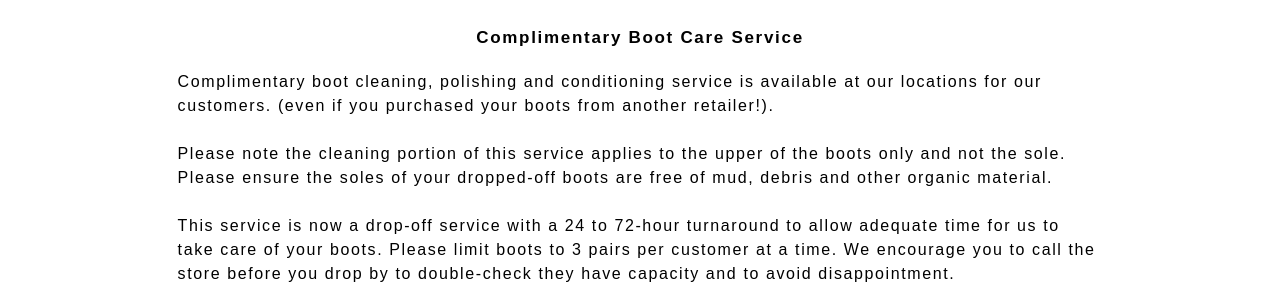
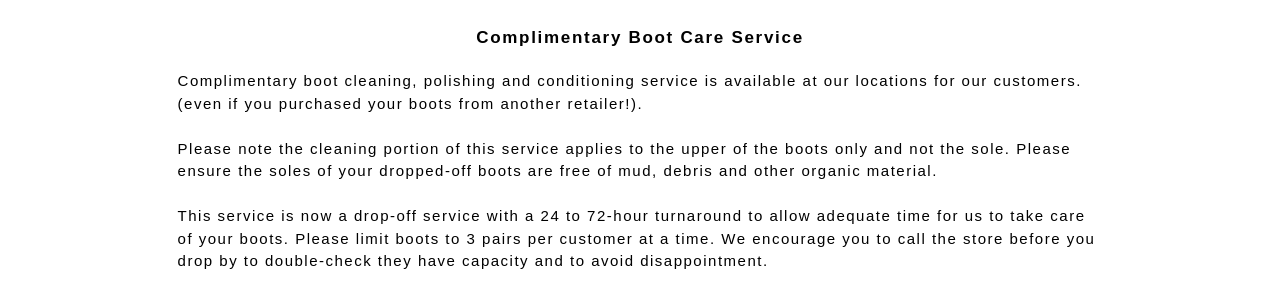
Before and after one commit to Khaled91Alkhatib/VirtuaBank, a React (Vite) app: page / in a window 1280 px wide. Shown: the part 726-1012 px from the top of the page. Built offline with nearby package versions, Linux system fonts and the light colour scheme; no server answers.

Commit message:
Add data to homepage and add styles

```diff
--- a/src/components/Homepage/Homepage.jsx
+++ b/src/components/Homepage/Homepage.jsx
@@ -22,7 +22,7 @@ const Homepage = () => {
 
       <div className='boot-care'>
         <h2>Complimentary Boot Care Service</h2>
-        <div className='boot-care'>
+        <div className='boot-care description'>
           Complimentary boot cleaning, polishing and conditioning service is available at our
           locations for our customers. (even if you purchased your boots from another retailer!).<br /><br />
 
--- a/src/components/Homepage/Homepage.scss
+++ b/src/components/Homepage/Homepage.scss
@@ -47,5 +47,9 @@ div {
       padding: 40px 0 20px 0;
       font-size: 17px;
     }
+
+    .description {
+      font-size: 15px;
+    }
   }
 }
```
